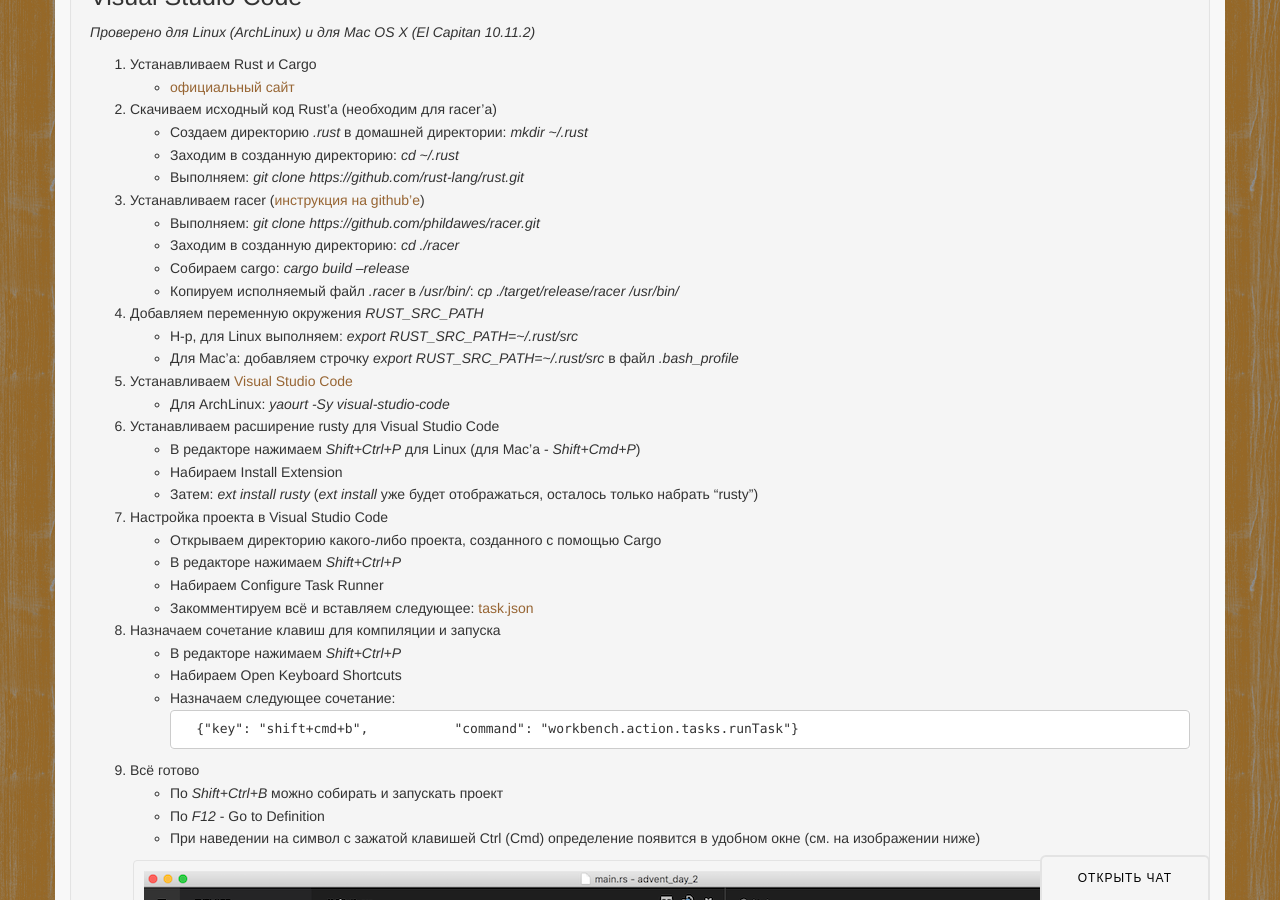
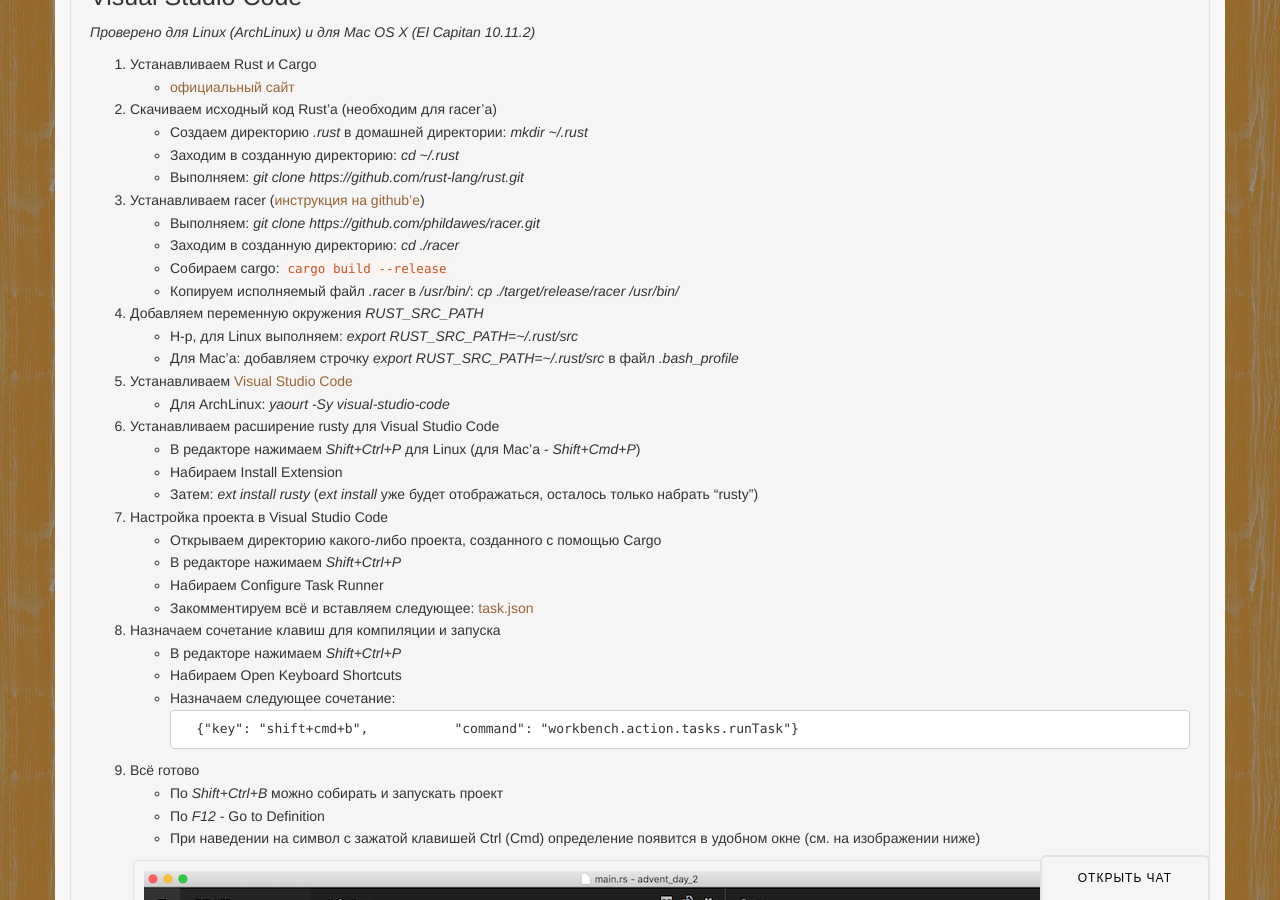
Before and after one commit to rust-lang-ru/rustycrate.ru, a Jekyll site: the page built from _posts/2015-12-04-ide-for-rust.md, in a window 1280 px wide and 900 px high, scrolled down 1666 px. Built offline with Jekyll 4.4.1, drawn with Linux system fonts in a browser that asks for light colours; nearby versions of some CDN libraries; Markdown is read by kramdown in place of the engine named in the settings; comment, search, counter and statistics services are not loaded.

Commit message:
Исправляем ошибочное тире
Fix #90

```diff
--- a/_posts/2015-12-04-ide-for-rust.md
+++ b/_posts/2015-12-04-ide-for-rust.md
@@ -72,7 +72,7 @@
    ([инструкция на github'e](https://github.com/phildawes/racer))
   * Выполняем: _git_ _clone_ _https://github.com/phildawes/racer.git_
   * Заходим в созданную директорию: _cd ./racer_
-  * Собираем cargo: _cargo build --release_
+  * Собираем cargo: `cargo build --release`
   * Копируем исполняемый файл _.racer_ в _/usr/bin/_: _cp ./target/release/racer
     /usr/bin/_
 3. Добавляем переменную окружения _RUST\_SRC\_PATH_
```
